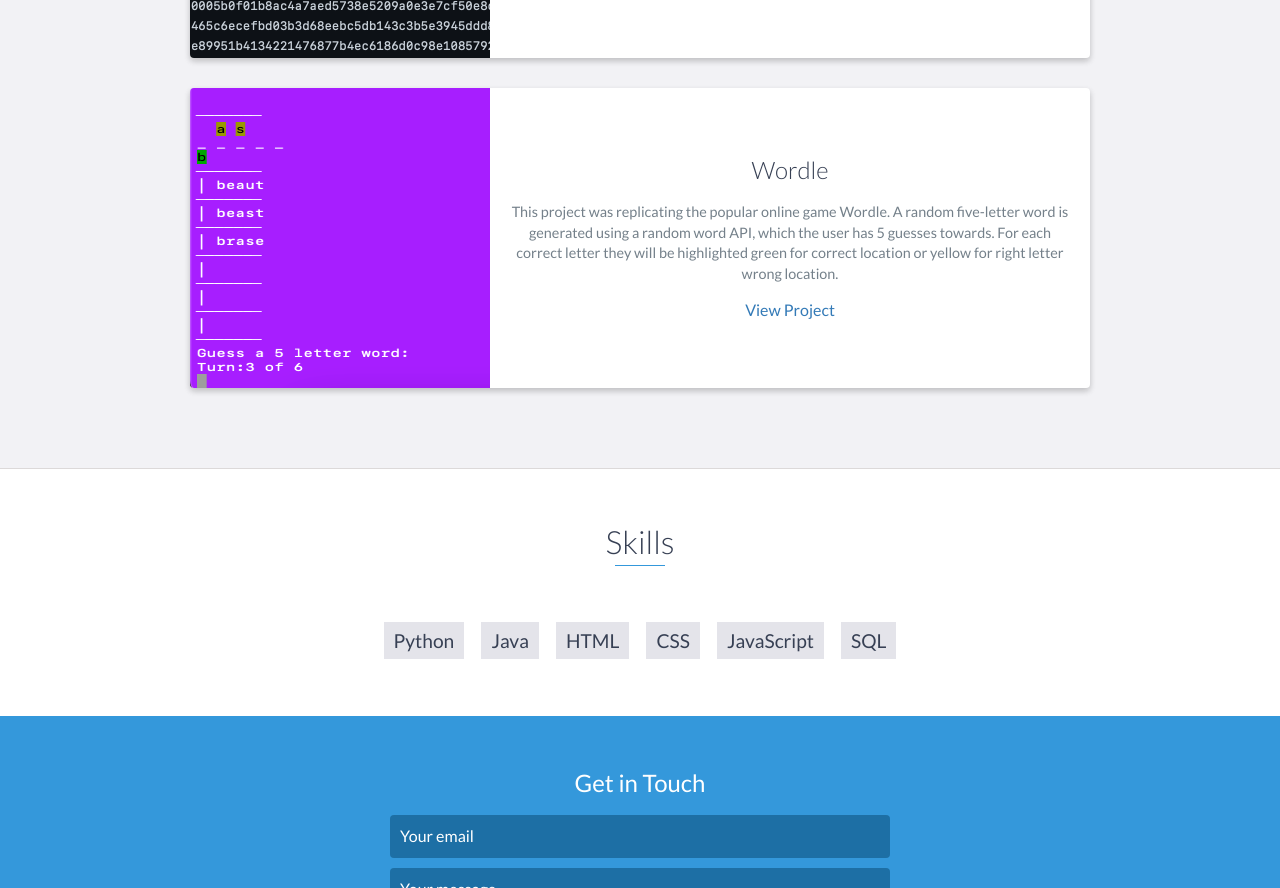
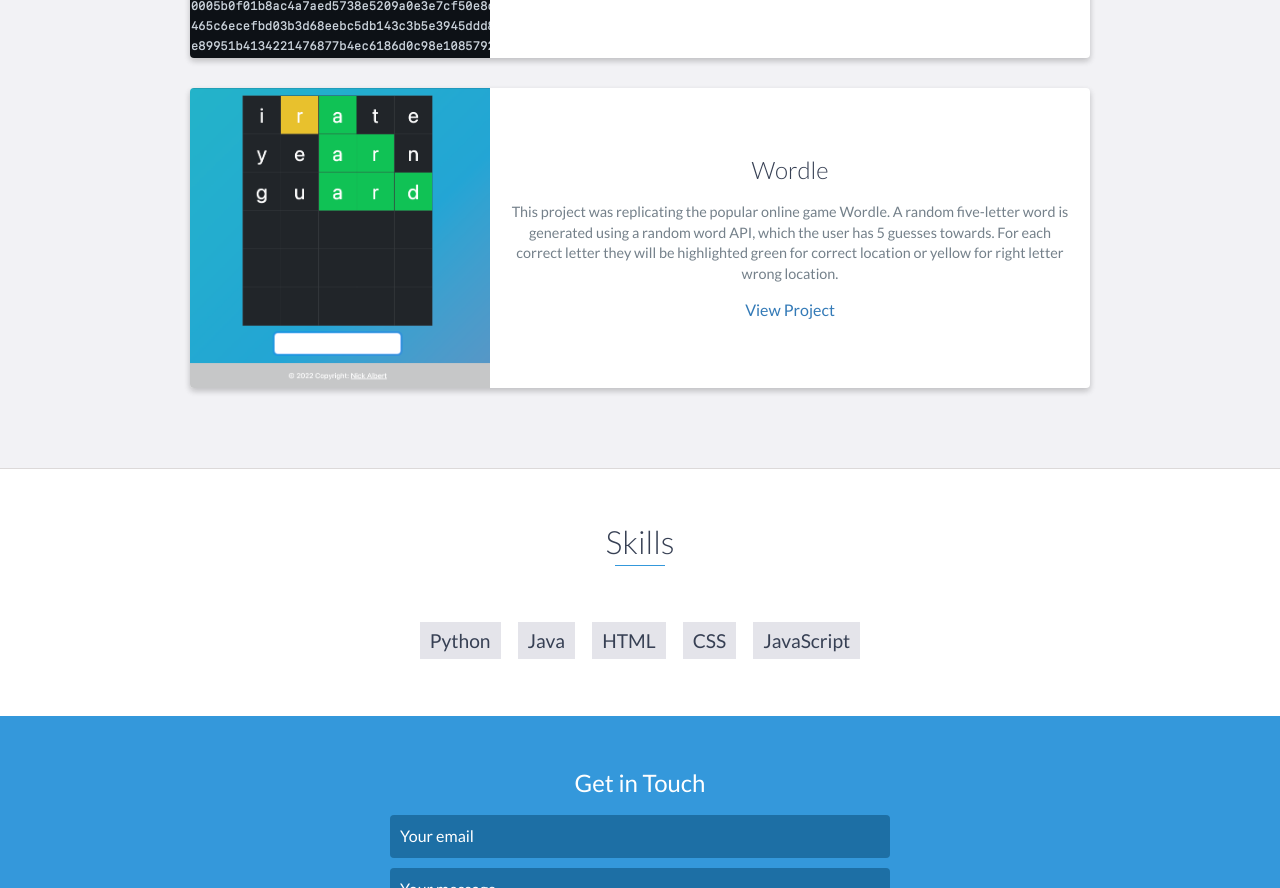
Before and after one commit to Nookol/Nookol.github.io, a website: page index.html in a window 1280 px wide. Shown: the part 2442-3330 px from the top of the page. Drawn offline with nearby package versions, Linux system fonts and the light colour scheme.

Commit message:
IMgs
Minor Change to img

```diff
--- a/index.html
+++ b/index.html
@@ -147,7 +147,7 @@
 
                 <div class="project shadow-large">
                     <div class="project-image">
-                        <img height="300" width="300" src="images/wordleProjImg.png" />
+                        <img height="300" width="300" src="images/WordleGamplayImg.png" />
                     </div>
                     <!-- End .project-image -->
                     <div class="project-info">
@@ -155,7 +155,7 @@
                         <p>
                             This project was replicating the popular online game Wordle.  A random five-letter word is generated using a random word API, which the user has 5 guesses towards.  For each correct letter they will be highlighted green for correct location or yellow for right letter wrong location.
                         </p>
-                        <a href="https://github.com/Nookol/Wordle">View Project</a>
+                        <a href="#">View Project</a>
                     </div>
                     <!-- End .project-info -->
                 </div>
@@ -173,7 +173,6 @@
             <li>HTML</li>
             <li>CSS</li>
             <li>JavaScript</li>
-            <li>SQL</li>
         </ul>
     </div>
     <!-- End #skills -->
```
Also changed, not shown: images/WordleGamplayImg.png (added).
